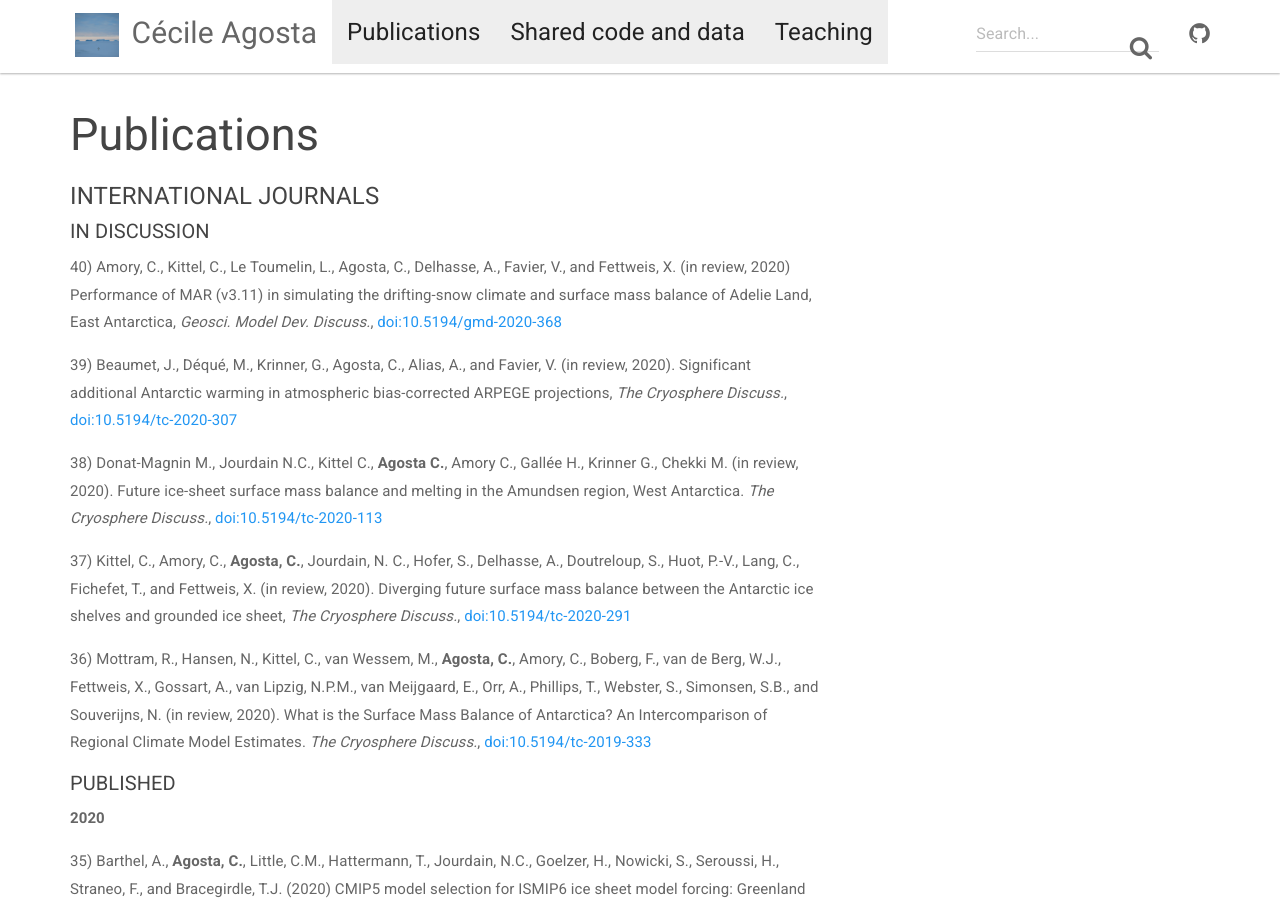
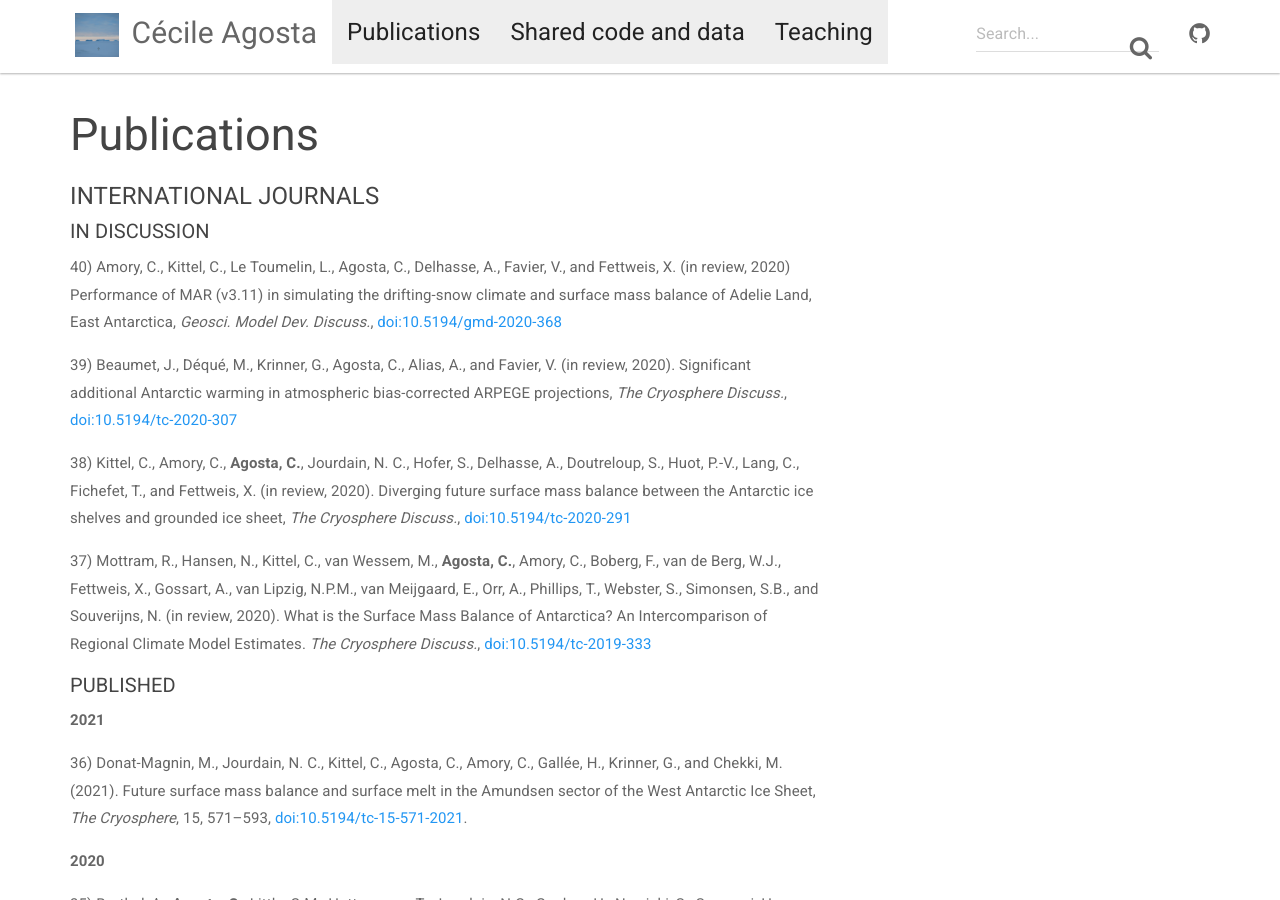
Before and after one commit to cecileagosta/cecileagosta.github.io, a Jekyll site: the page built from _docs/publications.md, in a window 1280 px wide and 900 px high. Built offline with Jekyll 4.4.1, drawn with Linux system fonts in a browser that asks for light colours; nearby versions of some CDN libraries.

Commit message:
Publication update

```diff
--- a/_docs/publications.md
+++ b/_docs/publications.md
@@ -11,15 +11,16 @@ permalink: /publications/
 
 39)  Beaumet, J., Déqué, M., Krinner, G., Agosta, C., Alias, A., and Favier, V. (in review, 2020). Significant additional Antarctic warming in atmospheric bias-corrected ARPEGE projections, *The Cryosphere Discuss.*, [doi:10.5194/tc-2020-307](https://doi.org/10.5194/tc-2020-307)
 
+38) Kittel, C., Amory, C., **Agosta, C.**, Jourdain, N. C., Hofer, S., Delhasse, A., Doutreloup, S., Huot, P.-V., Lang, C., Fichefet, T., and Fettweis, X. (in review, 2020). Diverging future surface mass balance between the Antarctic ice shelves and grounded ice sheet, *The Cryosphere Discuss.*, [doi:10.5194/tc-2020-291](https://doi.org/10.5194/tc-2020-291)
 
-38) Donat-Magnin M., Jourdain N.C., Kittel C., **Agosta C.**, Amory C., Gallée H., Krinner G., Chekki M. (in review, 2020). Future ice-sheet surface mass balance and melting in the Amundsen region, West Antarctica. *The Cryosphere Discuss.*, [doi:10.5194/tc-2020-113](https://tc.copernicus.org/preprints/tc-2020-113/)
-
-37) Kittel, C., Amory, C., **Agosta, C.**, Jourdain, N. C., Hofer, S., Delhasse, A., Doutreloup, S., Huot, P.-V., Lang, C., Fichefet, T., and Fettweis, X. (in review, 2020). Diverging future surface mass balance between the Antarctic ice shelves and grounded ice sheet, *The Cryosphere Discuss.*, [doi:10.5194/tc-2020-291](https://doi.org/10.5194/tc-2020-291)
-
-36) Mottram, R., Hansen, N., Kittel, C., van Wessem, M., **Agosta, C.**, Amory, C., Boberg, F., van de Berg, W.J., Fettweis, X., Gossart, A., van Lipzig, N.P.M., van Meijgaard, E., Orr, A., Phillips, T., Webster, S., Simonsen, S.B., and Souverijns, N. (in review, 2020). What is the Surface Mass Balance of Antarctica? An Intercomparison of Regional Climate Model Estimates. *The Cryosphere Discuss.*, [doi:10.5194/tc-2019-333](https://doi.org/10.5194/tc-2019-333)
+37) Mottram, R., Hansen, N., Kittel, C., van Wessem, M., **Agosta, C.**, Amory, C., Boberg, F., van de Berg, W.J., Fettweis, X., Gossart, A., van Lipzig, N.P.M., van Meijgaard, E., Orr, A., Phillips, T., Webster, S., Simonsen, S.B., and Souverijns, N. (in review, 2020). What is the Surface Mass Balance of Antarctica? An Intercomparison of Regional Climate Model Estimates. *The Cryosphere Discuss.*, [doi:10.5194/tc-2019-333](https://doi.org/10.5194/tc-2019-333)
 
 
 ##### PUBLISHED
+
+**2021**
+
+36) Donat-Magnin, M., Jourdain, N. C., Kittel, C., Agosta, C., Amory, C., Gallée, H., Krinner, G., and Chekki, M. (2021). Future surface mass balance and surface melt in the Amundsen sector of the West Antarctic Ice Sheet, *The Cryosphere*, 15, 571–593, [doi:10.5194/tc-15-571-2021](https://doi.org/10.5194/tc-15-571-2021).
 
 **2020**
 
```
